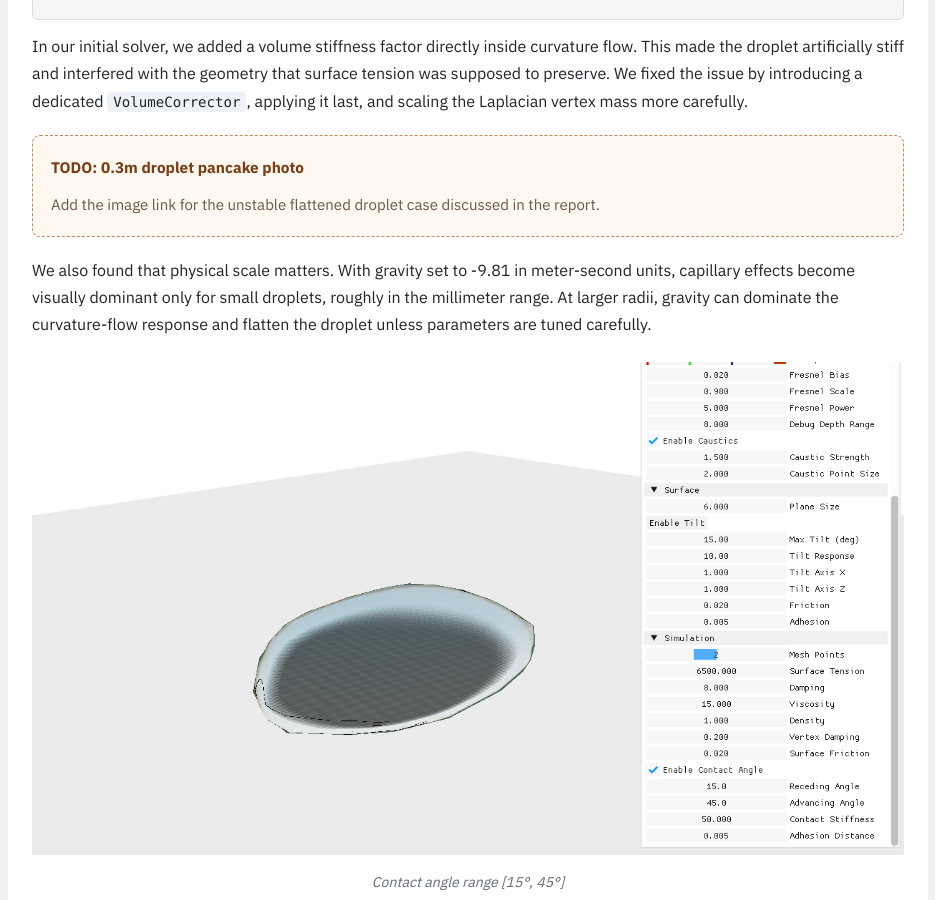
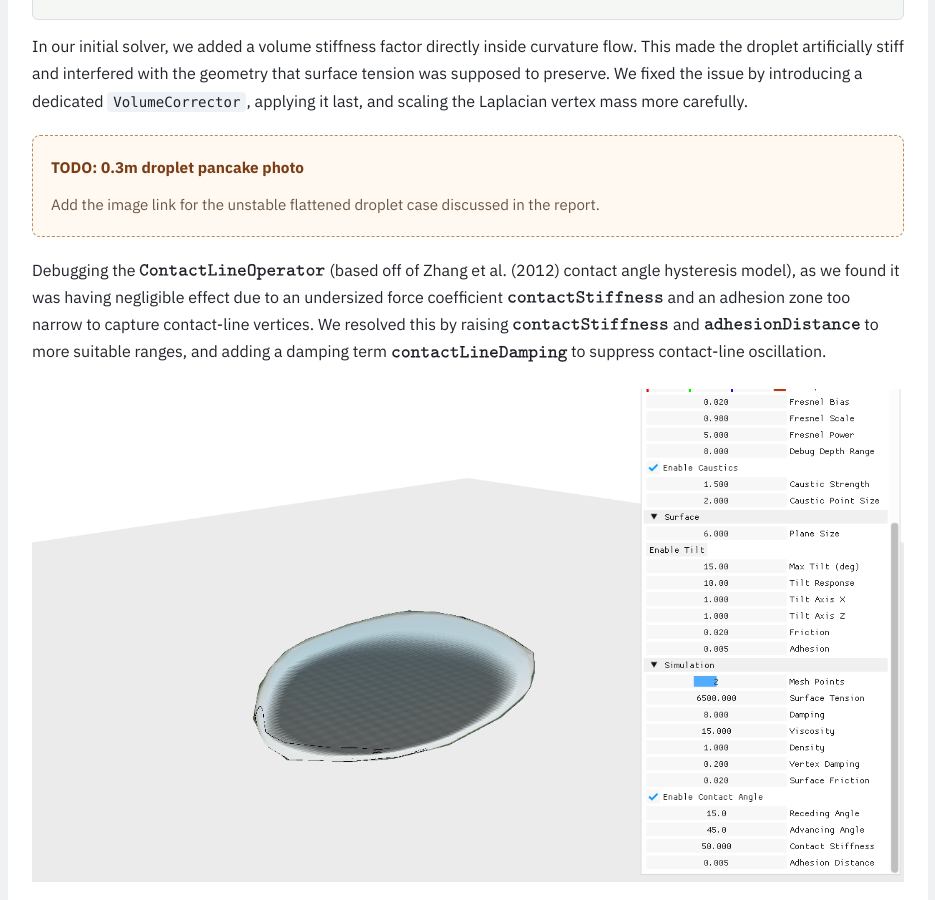
Before and after one commit to owenlambchops/CS184-final-project, a Jekyll site: the page built from final/index.md, in a window 1280 px wide and 900 px high, scrolled down 5792 px. Shown: the whole window, without its empty margins (172-1107 px from the left). Built offline with Jekyll 4.4.1, drawn with Linux system fonts in a browser that asks for light colours; some of the changed text lies outside the part shown.

Commit message:
more write up

```diff
--- a/final/index.md
+++ b/final/index.md
@@ -223,7 +223,7 @@
   <p>Add the image link for the unstable flattened droplet case discussed in the report.</p>
 </div>
 
-We also found that physical scale matters. With gravity set to -9.81 in meter-second units, capillary effects become visually dominant only for small droplets, roughly in the millimeter range. At larger radii, gravity can dominate the curvature-flow response and flatten the droplet unless parameters are tuned carefully.
+Debugging the $\texttt{ContactLineOperator}$ (based off of Zhang et al. (2012) contact angle hysteresis model), as we found it was having negligible effect due to an undersized force coefficient $\texttt{contactStiffness}$ and an adhesion zone too narrow to capture contact-line vertices. We resolved this by raising $\texttt{contactStiffness}$ and $\texttt{adhesionDistance}$ to more suitable ranges, and adding a damping term $\texttt{contactLineDamping}$ to suppress contact-line oscillation.
 
 <div class="image-row">
   <figure>
@@ -239,6 +239,8 @@
     <figcaption>Contact angle range [160°, 175°]</figcaption>
   </figure>
 </div>
+
+We also found that physical scale matters. With gravity set to -9.81 in meter-second units, capillary effects become visually dominant only for small droplets, roughly in the millimeter range. At larger radii, gravity can dominate the curvature-flow response and flatten the droplet unless parameters are tuned carefully. With a much smaller radius, we found that the droplet showed a more visible boundary angle, but became more underdamped. By reducing gravity, we were able to allow the surface tension to pull the droplet into its final shape.
 
 To improve stability, we added clamps for velocities and translations and allowed local volume correction to be disabled. The final droplet behavior is stable enough for real-time interaction, although it does not always settle perfectly at equilibrium. Because point-based surface models can retain excess energy, practical damping terms were the most effective solution for this project.
 
```
